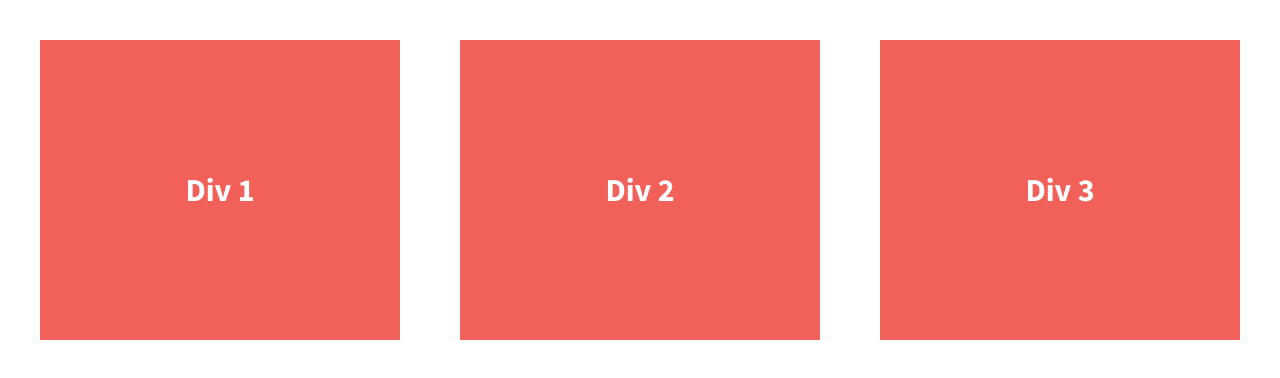
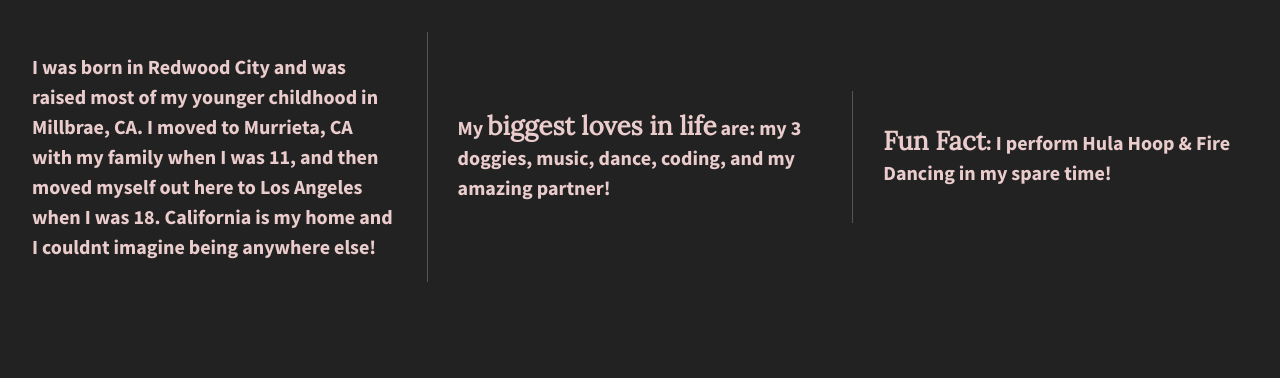
Before and after one commit to Hailee-E/divs-flexbox, a plain HTML site: page index.html in a window 1280 px wide. Drawn offline with nearby package versions, Linux system fonts and the light colour scheme.

Commit message:
Text and border layout commit

```diff
--- a/css/main.css
+++ b/css/main.css
@@ -10,7 +10,7 @@
    Base styles: opinionated defaults
    ========================================================================== */
 
-html {
+   html {
     color: #222;
     font-size: 1em;
     line-height: 1.4;
@@ -95,37 +95,42 @@ textarea {
    Author's custom styles
    ========================================================================== */
 
-
+/*Large Background Image*/
 html {
-  background-color: #fff;
+  background-color: #222;
   height: 100%;
+  width: 100%;
 }
 
 body {
   font-family: 'Source Sans Pro', sans-serif;
+  font-weight: 600;
   padding: 2em;
-  font-size: 1.25em;
+  color: #fff;
   height: 100%;
 }
 
 .wrapper {
-  /*add display:flex and set justify-content to space-between*/
   display: flex;
-  font-weight: 700;
+  flex-flow: row wrap;
   justify-content: space-between;
+  align-items: center;
 }
 
 .div-1, .div-2, .div-3 {
-  /*give the divs a width of 30%, add display:flex, set justify-content and align-items to center*/
-  color: #fff;
   display: flex;
-  line-height: 1.5em;
-  font-size: 1.6em;
-  background-color: #f16059;
-  height: 300px;
-  width: 30%;
   justify-content: center;
   align-items: center;
+  color: rgb(235, 204, 204);
+  line-height: 1.5em;
+  font-size: 1.25em;
+  /* width: 30%; */
+  height: auto;
+}
+
+.wrapper span {
+  font-family: 'Lora', sans-serif;
+  font-size: 1.3em;
 }
 
 
@@ -211,6 +216,17 @@ body {
    Modify as content requires.
    ========================================================================== */
 
+@media all and (min-width: 1200px) {
+    .div-1, .div-2, .div-3 {
+      flex-basis: 30%;
+    }
+
+    .div-1, .div-2 {
+      border-right: 1px solid #555;
+      padding-right: 30px;
+    }
+}
+
 @media print,
        (-webkit-min-device-pixel-ratio: 1.25),
        (min-resolution: 1.25dppx),
--- a/index.html
+++ b/index.html
@@ -3,7 +3,7 @@
     <head>
         <meta charset="utf-8">
         <meta http-equiv="x-ua-compatible" content="ie=edge">
-        <title>Make me into a grid!</title>
+        <title>About Me</title>
         <meta name="description" content="">
         <meta name="viewport" content="width=device-width, initial-scale=1">
 
@@ -13,8 +13,7 @@
         <link rel="stylesheet" href="css/normalize.css">
         <link rel="stylesheet" href="css/main.css">
         <script src="js/vendor/modernizr-2.8.3.min.js"></script>
-        <link href='http://fonts.googleapis.com/css?family=Lora:700' rel='stylesheet' type='text/css'>
-        <link href='http://fonts.googleapis.com/css?family=Source+Sans+Pro:400,700' rel='stylesheet' type='text/css'>
+        <link href="https://fonts.googleapis.com/css?family=Lora|Source+Sans+Pro:400,700" rel="stylesheet">
     </head>
     <body>
         <!--[if lt IE 8]>
@@ -23,13 +22,13 @@
 
         <section class="wrapper">
             <div class="div-1">
-                Div 1
+                <p>I was born in Redwood City and was raised most of my younger childhood in Millbrae, CA. I moved to Murrieta, CA with my family when I was 11, and then moved myself out here to Los Angeles when I was 18. California is my home and I couldnt imagine being anywhere else! </p>
             </div>
             <div class="div-2">
-                Div 2
+                <p>My <span>biggest loves in life</span> are: my 3 doggies, music, dance, coding, and my amazing partner! </p>
             </div>
             <div class="div-3">
-                Div 3
+                <p><span>Fun Fact</span>: I perform Hula Hoop & Fire Dancing in my spare time! </p>
             </div>
         </section>
 
```
